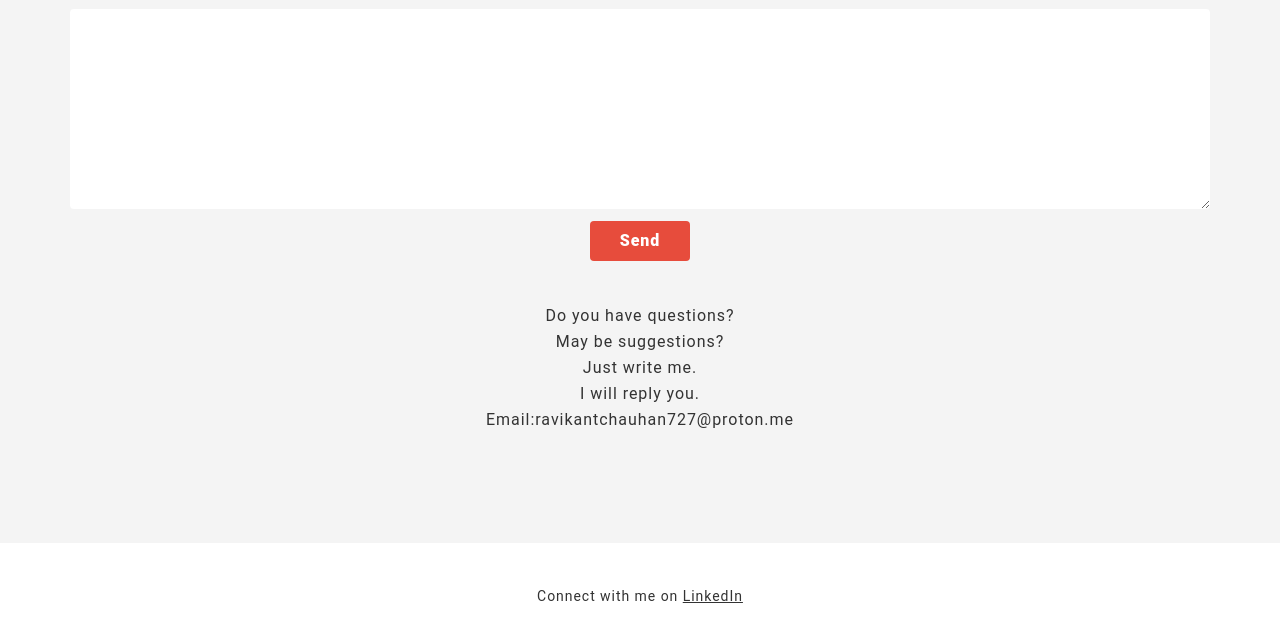
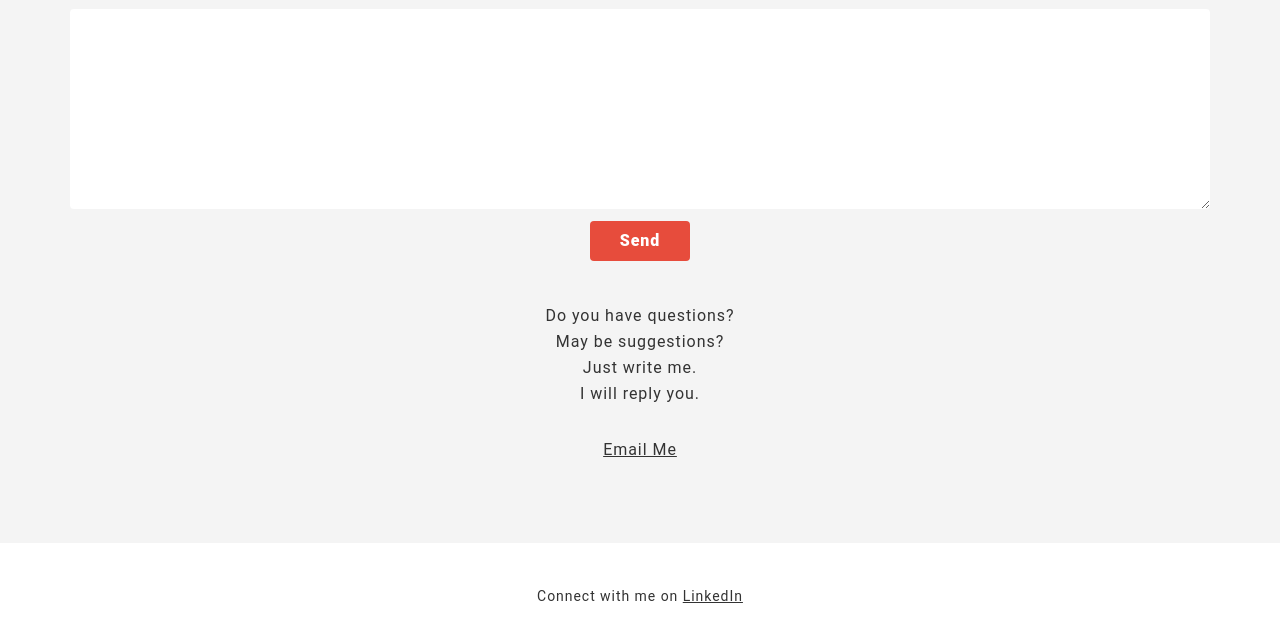
Before and after one commit to ravikantchauhan246/L1_Task-2, a plain HTML site: page index.html in a window 1280 px wide. Shown: the part 2126-2768 px from the top of the page. Drawn offline with Linux system fonts and the light colour scheme.

Commit message:
Changed the NavBar

```diff
--- a/index.html
+++ b/index.html
@@ -14,7 +14,7 @@
         <!-- Menu on tablets and larger screens -->
         <nav class="top-nav">
             <ul>
-                <li><a class="under-line" href="#">Home</a></li>
+                <li><a  href="#">Home</a></li>
                 <li><a href="#about">About</a></li>
                 <li><a href="#portfolio">Portfolio</a></li>
                 <li><a href="#contacts">Get in touch</a></li>
@@ -137,7 +137,8 @@
                     <button class="btn">Send</button>
                 </form><!--
                 --><div class="social-col">
-                    <p>Do you have questions?<br>May be suggestions?<br>Just write me.<br>I will reply you.<br>Email:ravikantchauhan727@proton.me</p>
+                    <p>Do you have questions?<br>May be suggestions?<br>Just write me.<br>I will reply you.</p>
+                    <a href="mailto:ravikantchauhan246@gmail.com">Email Me</a>
 
                 </div>
         </section>
```
